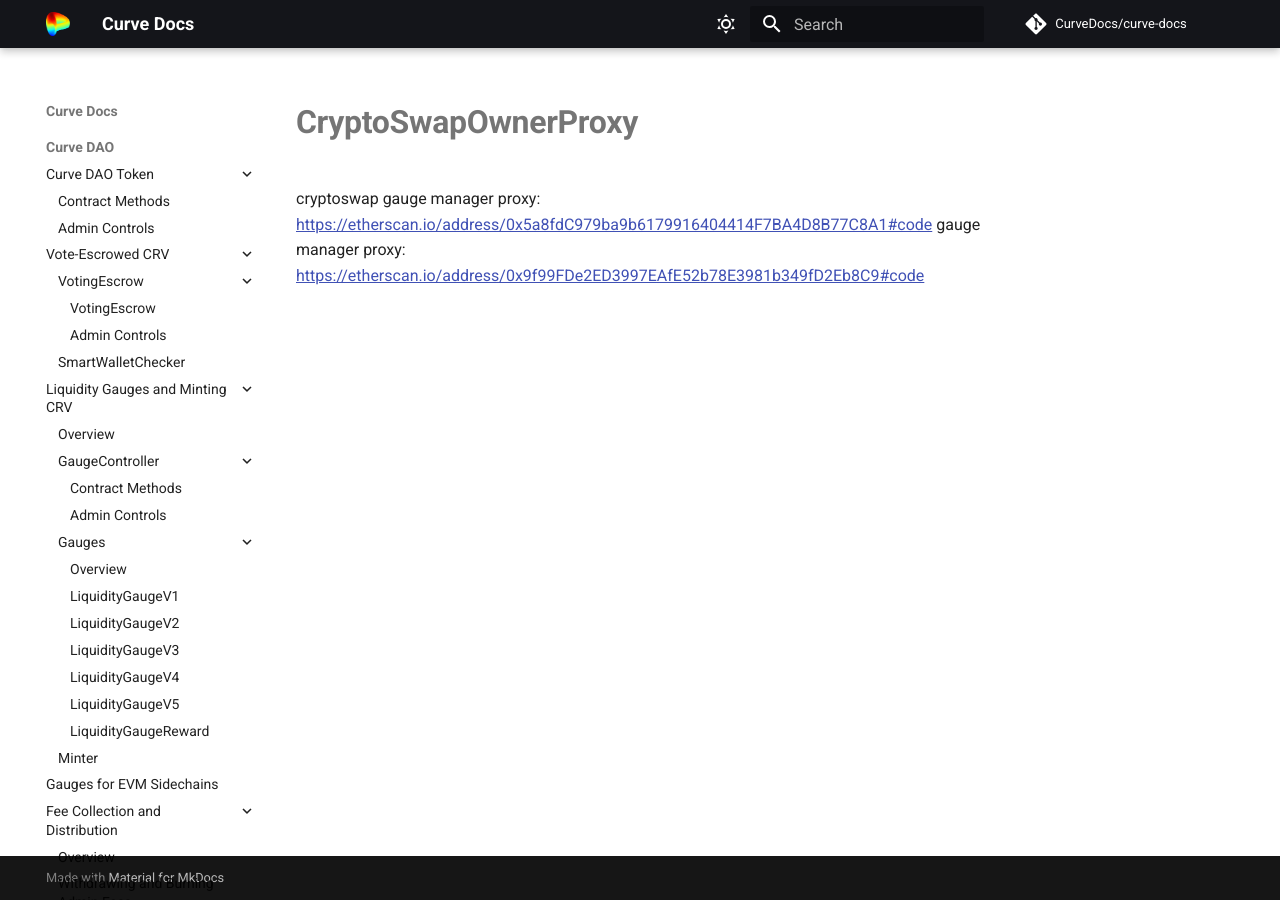
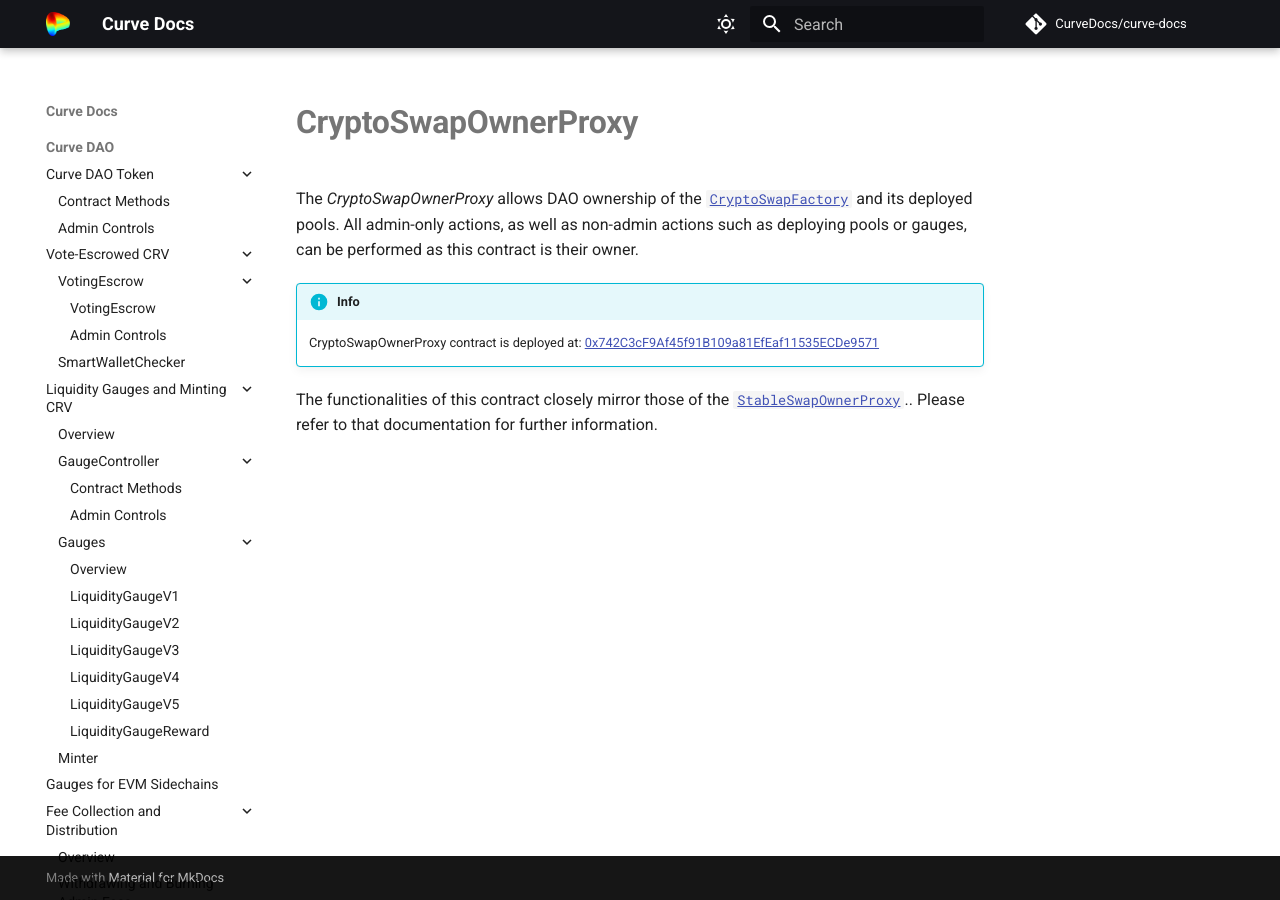
Before and after one commit to CurveDocs/curve-docs, an MkDocs documentation site: the page built from docs/curve_dao/ownership-proxy/CryptoSwapOwnerProxy.md, in a window 1280 px wide. Built offline with MkDocs 1.6.1 and Material for MkDocs 9.7.7, drawn with Linux system fonts in a browser that asks for light colours; comment, search, counter and statistics services are not loaded.

Commit message:
cryptoswap owner proxy

```diff
--- a/docs/curve_dao/ownership-proxy/CryptoSwapOwnerProxy.md
+++ b/docs/curve_dao/ownership-proxy/CryptoSwapOwnerProxy.md
@@ -1,4 +1,7 @@
+The *CryptoSwapOwnerProxy* allows DAO ownership of the [`CryptoSwapFactory`](https://etherscan.io/address/0xF18056Bbd320E96A48e3Fbf8bC061322531aac99) and its deployed pools. All admin-only actions, as well as non-admin actions such as deploying pools or gauges, can be performed as this contract is their owner.
+
+!!!info
+    CryptoSwapOwnerProxy contract is deployed at: [0x742C3cF9Af45f91B109a81EfEaf11535ECDe9571](https://etherscan.io/address/0x742C3cF9Af45f91B109a81EfEaf11535ECDe9571)
 
 
-cryptoswap gauge manager proxy: https://etherscan.io/address/0x5a8fdC979ba9b6179916404414F7BA4D8B77C8A1#code
-gauge manager proxy: https://etherscan.io/address/0x9f99FDe2ED3997EAfE52b78E3981b349fD2Eb8C9#code
+The functionalities of this contract closely mirror those of the [`StableSwapOwnerProxy`](../ownership-proxy/StableSwapOwnerProxy.md).. Please refer to that documentation for further information.
```
